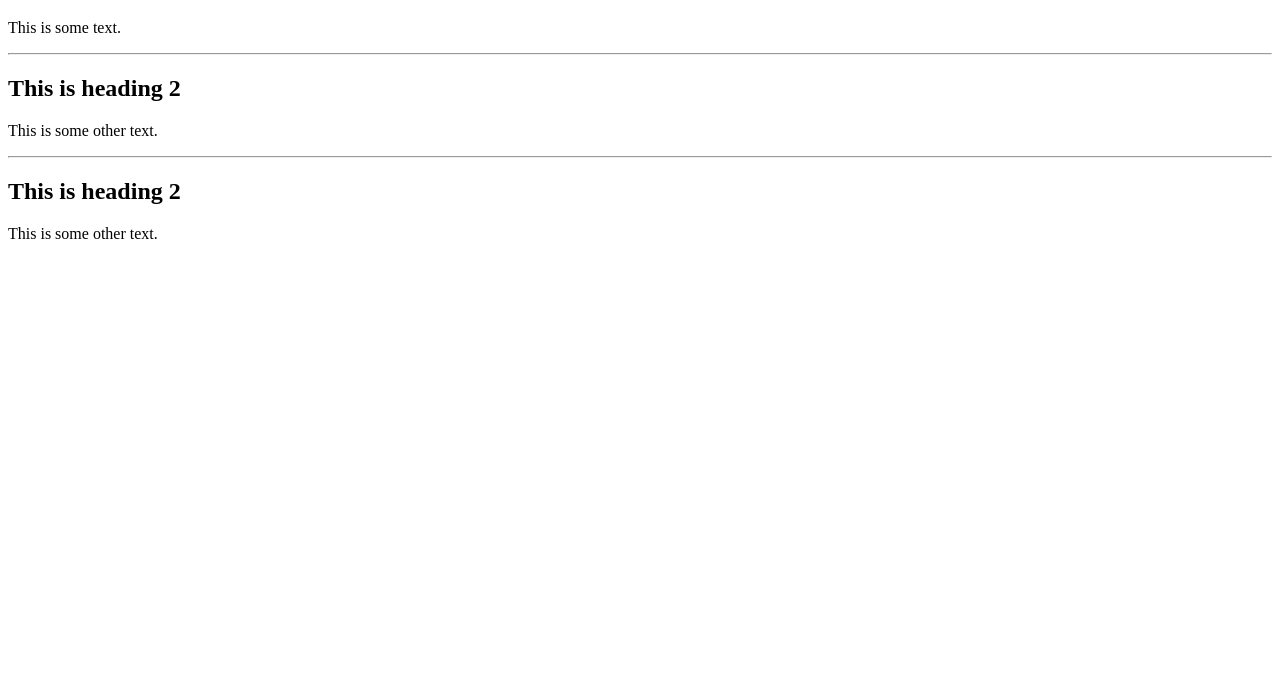
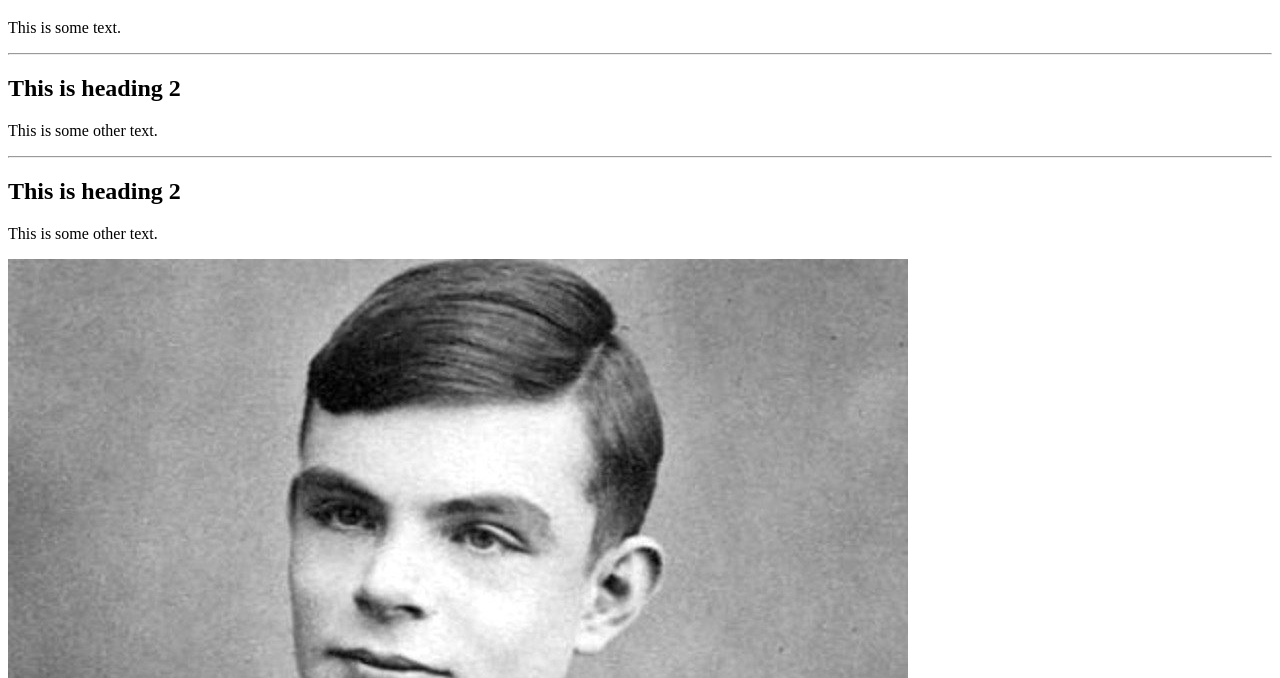
Before and after one commit to aperezbravo/alan-turing, a plain HTML site: page index.html in a window 1280 px wide. Shown: the part 61-739 px from the top of the page. Drawn offline with Linux system fonts and the light colour scheme.

Commit message:
node3: added src and image link for picture

```diff
--- a/index.html
+++ b/index.html
@@ -13,5 +13,7 @@
 <h2>This is heading 2</h2>
 <p>This is some other text.</p>
 
+<img src="download.jpeg" alt="alan-turing">
+
 </body>
 </html>
```
Also changed, not shown: download.jpeg (added).
